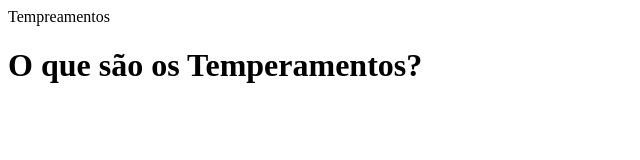
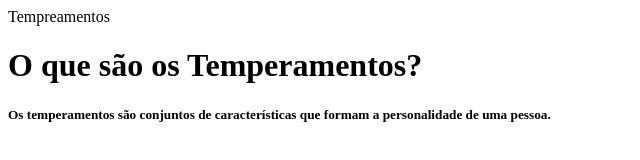
Before and after one commit to luisa4002/Temperamentos, a plain HTML site: page index.html in a window 1280 px wide. Shown: the whole page, without its empty margins (0-640 px from the left). Drawn offline with Linux system fonts and the light colour scheme.

Commit message:
pequeno texto explicativo

```diff
--- a/index.html
+++ b/index.html
@@ -8,6 +8,7 @@
 <body>
     <header>Tempreamentos</header>
     <h1>O que são os Temperamentos?</h1>
+    <h5>Os temperamentos são conjuntos de características que formam a personalidade de uma pessoa.</h5>
 
 </body>
 </html>
```
